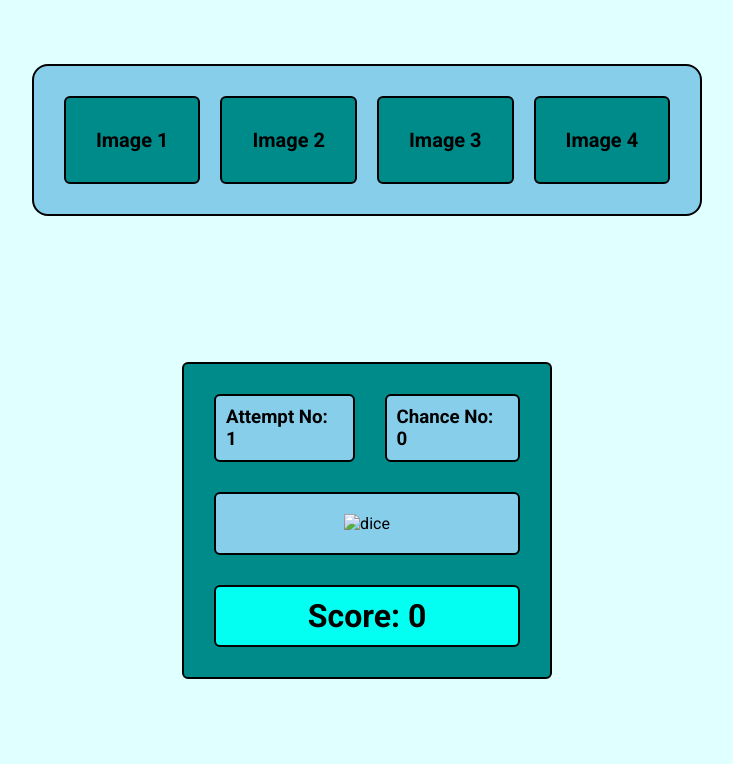
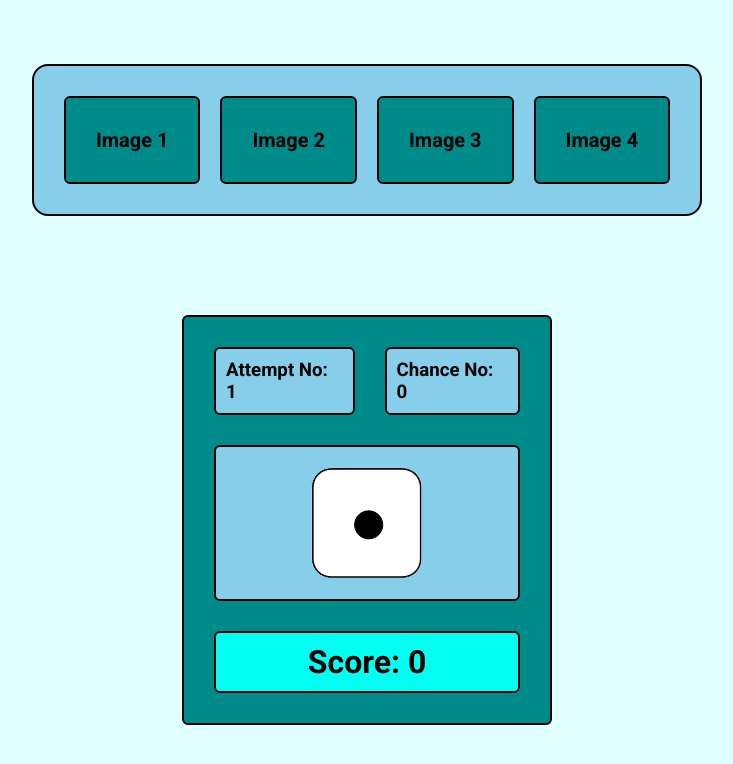
Before and after one commit to alladasaivamsi/f2-moduletest, a plain HTML site: page index.html in a window 1280 px wide. Both pictures are taken after a click on the button "Image 3". Shown: the whole page, without its empty margins (273-1006 px from the left). Drawn offline with Linux system fonts and the light colour scheme.

Commit message:
Update index.html

```diff
--- a/index.html
+++ b/index.html
@@ -73,7 +73,7 @@
                 </div>
             </div>
             <div id="dicegame" onclick="dicegame()">
-                <img src="diceimages\dice1.png" alt="dice">
+                <img src="dice1.png" alt="dice">
             </div>
             <div id="scoreText">
                 <h1>Score: <span id="playerScore">0</span></h1>
```
